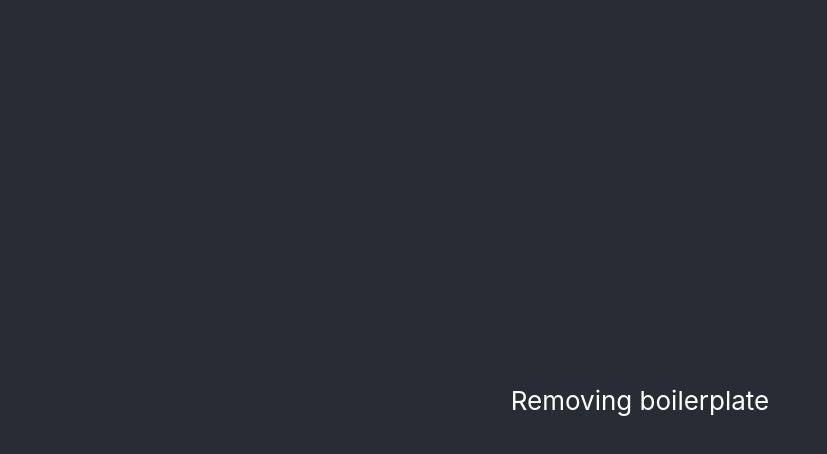
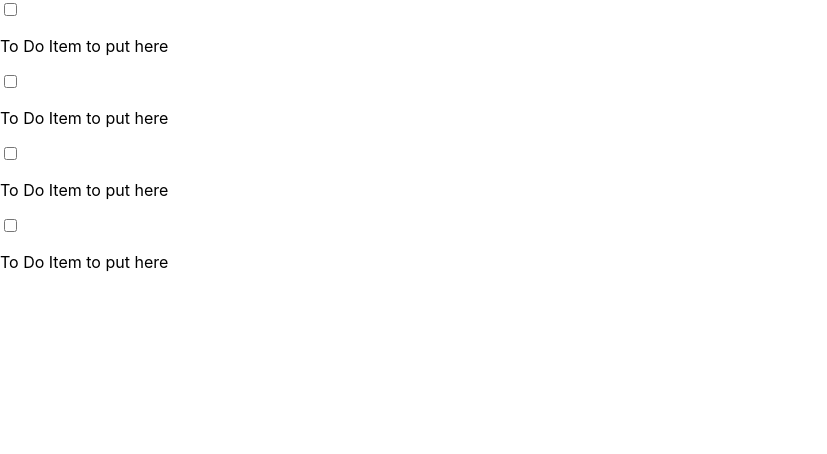
Before and after one commit to mmmfang/react-to-do, a React (Create React App) app: page / in a window 1280 px wide. Shown: the top 454 px of the page, without its empty margins (0-827 px from the left). Built offline with nearby package versions, Linux system fonts and the light colour scheme.

Commit message:
create new component ToDoItem

```diff
--- a/src/App.js
+++ b/src/App.js
@@ -1,12 +1,14 @@
-import logo from './logo.svg';
+//import logo from './logo.svg';
 import './App.css';
+import ToDoItem from './components/ToDoItem'
 
 function App() {
   return (
-    <div className="App">
-      <header className="App-header">
-        <p>Removing boilerplate</p>
-      </header>
+    <div>
+        <ToDoItem />
+        <ToDoItem />
+        <ToDoItem />
+        <ToDoItem />
     </div>
   );
 }
--- /dev/null
+++ b/src/components/ToDoItem.js
@@ -0,0 +1,12 @@
+import React from 'react'
+
+function ToDoItem() {
+    return(
+        <div className="to-do-item">
+            <input type="checkbox" />
+        <   p>To Do Item to put here</p>
+        </div>
+    )
+}
+
+export default ToDoItem
```
